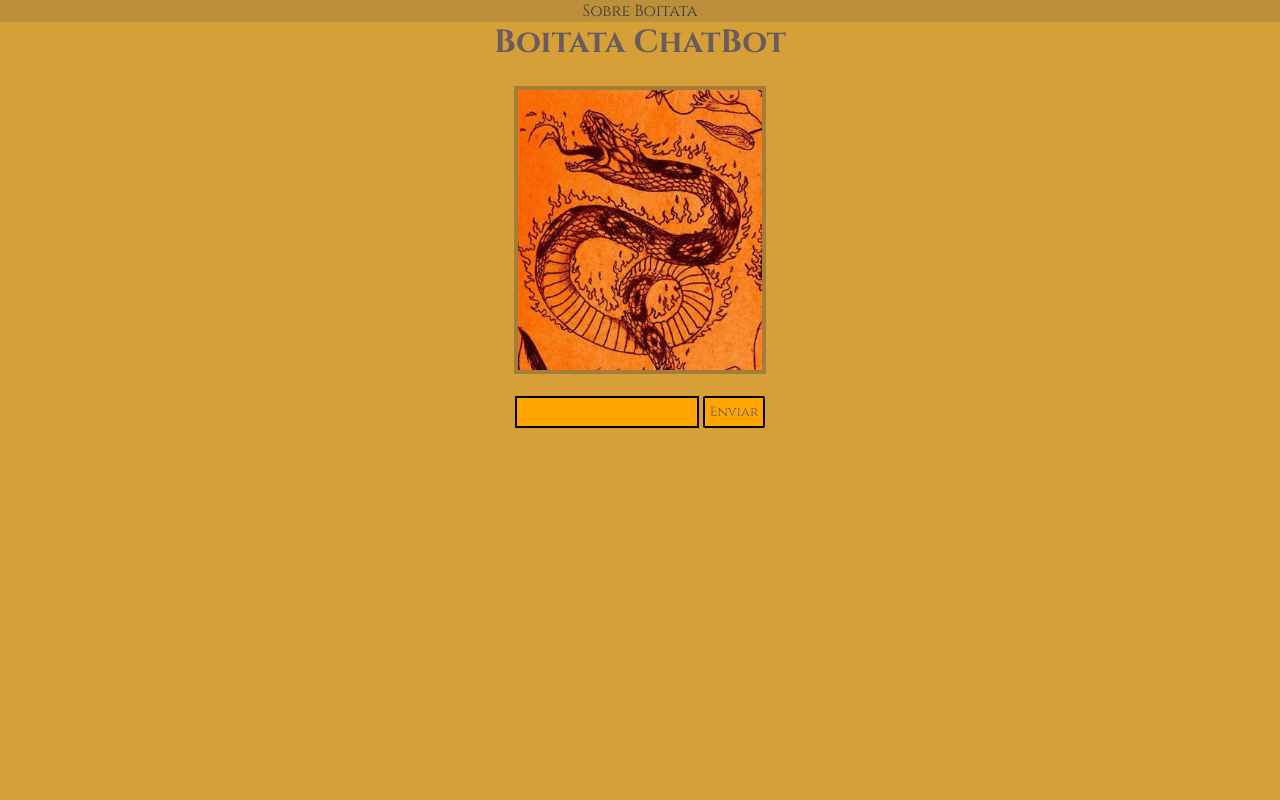
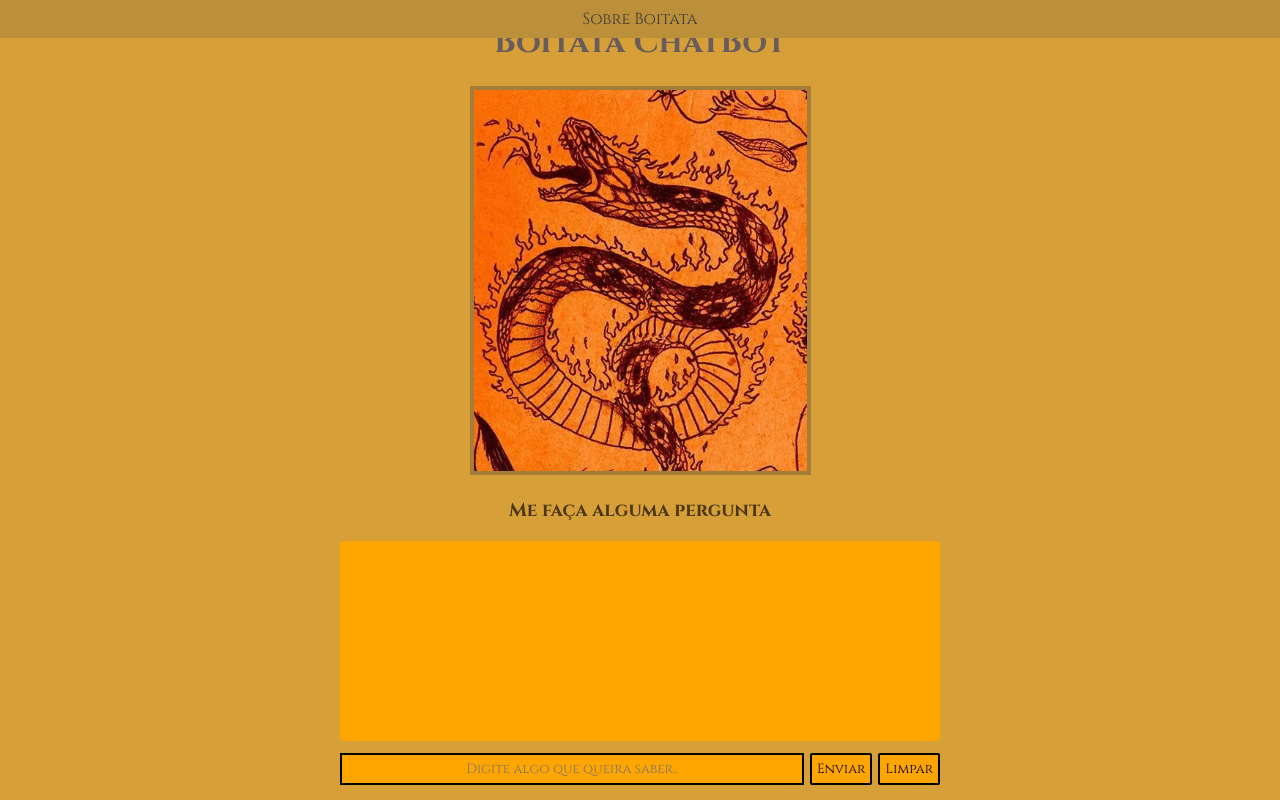
Before and after one commit to luizfrz/Bot-Boitata, a Flask app: page / in a window 1280 px wide. Run offline with Flask 3, Linux system fonts and the light colour scheme.

Commit message:
feat: new layout in chat

```diff
--- a/json/intents.json
+++ b/json/intents.json
@@ -1,4 +1,48 @@
 {
+   "Iniciando": {
+    "patterns": [
+      "oi",
+      "olá",
+      "fala",
+      "eae",
+      "e ai"
+    ],
+    "responses": [
+      "Seja bem-vindo! Sou boitata um BOT que fala sobre tecnologia.",
+      "Bem vindo, Gostaria de falar sobre algum assunto?"
+    ]
+  },
+  "Adeus": {
+    "patterns": [
+      "tchau",
+      "Nao",
+      "falou",
+      "bye"
+    ],
+    "responses": [
+      "Tchau! Fique à vontade para voltar quando quiser."
+    ]
+  },
+  "Conteudos": {
+    "patterns": [
+      "mostre conteudos",
+      "conteudos",
+      "menu",
+      "Sim"
+    ],
+    "responses": [
+      "O que você deseja saber? \n 1 - Machine Learning\n2 - Deep Learning\n3 - Data Science\n  Saber mais..."
+    ]
+  },
+    "Know": {
+    "patterns": [
+      "saber mais"
+    ],
+    "responses": [
+       "Temos os seguintes conteúdos disponíveis:\n\n  Inteligencia Artificial\n - Fisica Quantica\n  - Relatividade\n - Big Data\n - Python\n - Cloud Computing\n - Ciberseguranca\n  - Banco de Dados\n  - Internet das Coisas\n  - Buracos Negros\n  - Computacao Quantica\n  - Redes Neurais\n - Visao Computacional"
+    ]
+  },
+
   "Machine Learning": {
     "patterns": [
       "1",
--- a/static/js/app.js
+++ b/static/js/app.js
@@ -1,7 +1,6 @@
 let canSend = true;
 
 window.onload = function () {
-
     const input = document.getElementById("msg");
 
     input.addEventListener("keydown", function (event) {
@@ -11,15 +10,14 @@ window.onload = function () {
             send();
         }
 
-        if (event.key === "Delete") {
-            event.preventDefault();
-
-            document.getElementById("chat").innerHTML = "";
-        }
-
     });
 
 };
+
+function clearChat() {
+    if (!canSend) return;
+    document.getElementById("chat").innerHTML = "";
+}
 
 async function send() {
 
--- a/static/style/style.css
+++ b/static/style/style.css
@@ -24,7 +24,7 @@ input{
 }
 button{
     background-color: orange;
-    color: rgb(104, 92, 92);
+    color: black;
     font-family: 'Cinzel', serif;
     border: 2px solid rgb(0, 0, 0);
     border-radius: 2px;
@@ -35,7 +35,7 @@ button:hover{
     color: white;
     cursor: pointer;
 }
-b, p, span{
+b, p, span, h3{
     color: rgb(75, 55, 19);
     font-family: 'Cinzel', serif;
 }
@@ -57,11 +57,41 @@ a:hover{
     left: 0;
     width: 100%;
     z-index: 1000;
+    padding: 8px 0;
+}
+.Img {
+    width: 120px;
+    object-fit: cover;
+    margin-bottom: 0;
 }
 #chat{
     background-color: orange;
-    margin-left: auto;
-    width: 40%;
-    margin-right: auto;
+    width: 100%;
+    max-width: 600px;
+    min-height: 200px;
+    max-height: 50vh;
+    overflow-y: auto;
     border-radius: 4px;
+    margin: 12px auto;
+    padding: 8px;
 }
+.input-area{
+    display: flex;
+    width: 100%;
+    margin: 12px auto;
+    max-width: 600px;
+    gap: 6px;
+}
+.input-area input{
+    flex: 1;
+    min-width: 0;
+}
+@media (max-width: 480px) {
+    .slide-track{
+        width: 160px;
+        height: 160px;
+    }
+    #chat{
+        max-height: 45vh;
+    }
+}
--- a/templates/index.html
+++ b/templates/index.html
@@ -4,30 +4,27 @@
 <head>
     <meta charset="UTF-8">
     <meta name="viewport" content="width=device-width, initial-scale=1.0">
-    <script src="{{ url_for('static', filename='js/app.js') }}"></script>
     <link rel="stylesheet" href="{{ url_for('static', filename='style/style.css') }}">
     <link rel="shortcut icon" href="{{ url_for('static', filename='img/boitata.png') }}" type="image/x-icon">
     <title>Boitata - BRAZIl</title>
 </head>
 <body>
 <div class="Menu">
-<a href="https://brasilescola.uol.com.br/folclore/boitata.htm">Sobre Boitata</a>
+    <a href="https://medium.com/@boitatabrazil/boitat%C3%A1-lab-2022-c274ec95170e">Sobre Boitata</a>
 </div>
 
-<h1>Boitata ChatBot</h1>
-<div>
-<img class="Img" src="{{ url_for('static', filename='img/boitata.png') }}" width="20%">
+    <h1>Boitata ChatBot</h1>
+        <img src="{{ url_for('static', filename='img/boitata.png') }}" alt="Boitatá">
+    <h3>Me faça alguma pergunta</h3>
 
+    <div id="chat"></div>
+    <div class="input-area">
+        <input type="text" id="msg" placeholder="Digite algo que queira saber..">
+        <button onclick="send()">Enviar</button>
+        <button onclick="clearChat()" id="clear" title="Limpar conversa">Limpar</button>
+    </div>
 </div>
 
-<br>
-<input type="text" id="msg">
-<button onclick="send()">Enviar</button>
-
-<div id="chat" class="Plan"></div>
-
-
-<!--
-<a href="">Artigos do boitata</a> -->
+<script src="{{ url_for('static', filename='js/app.js') }}"></script>
 </body>
 </html>
```
